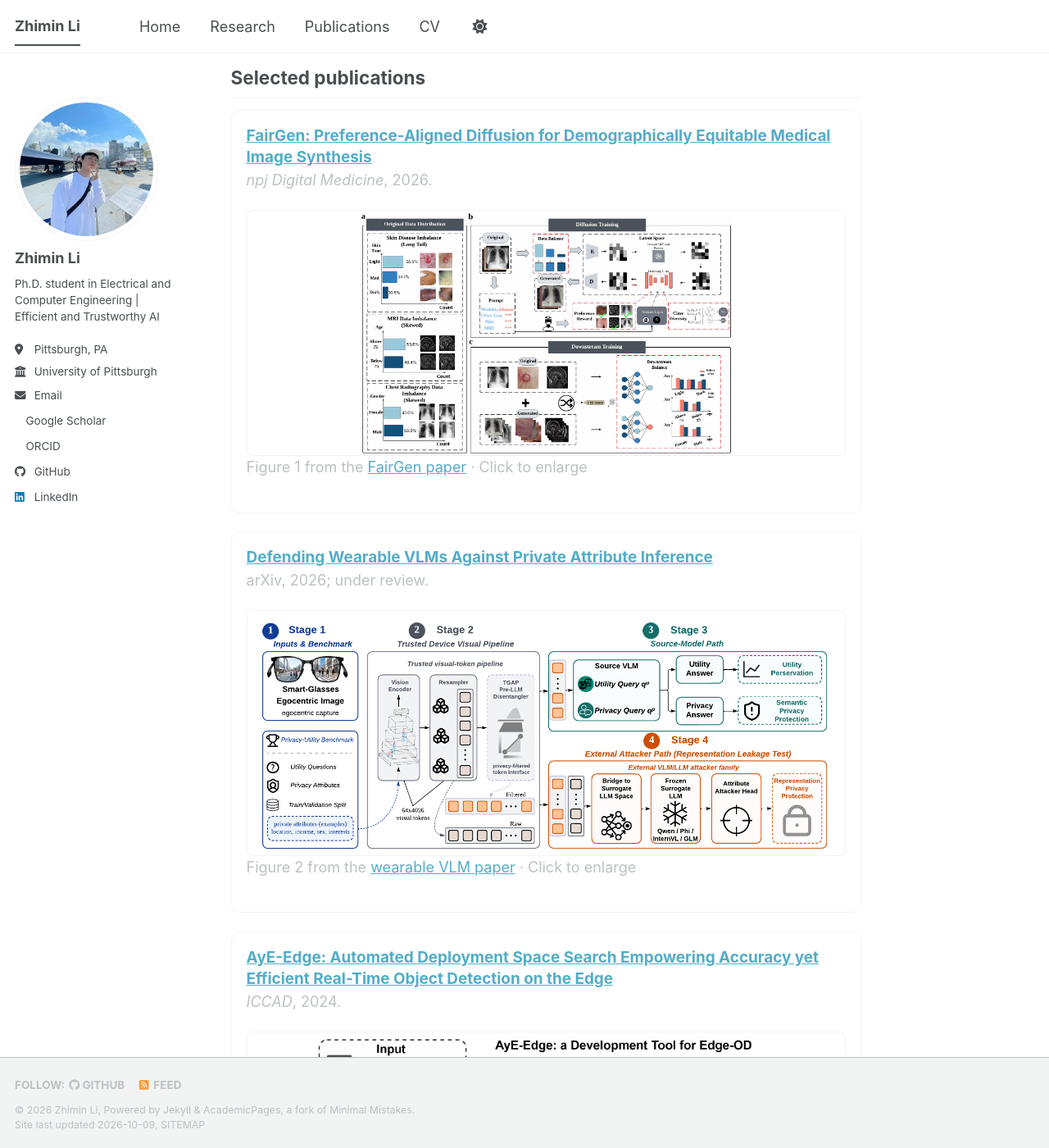
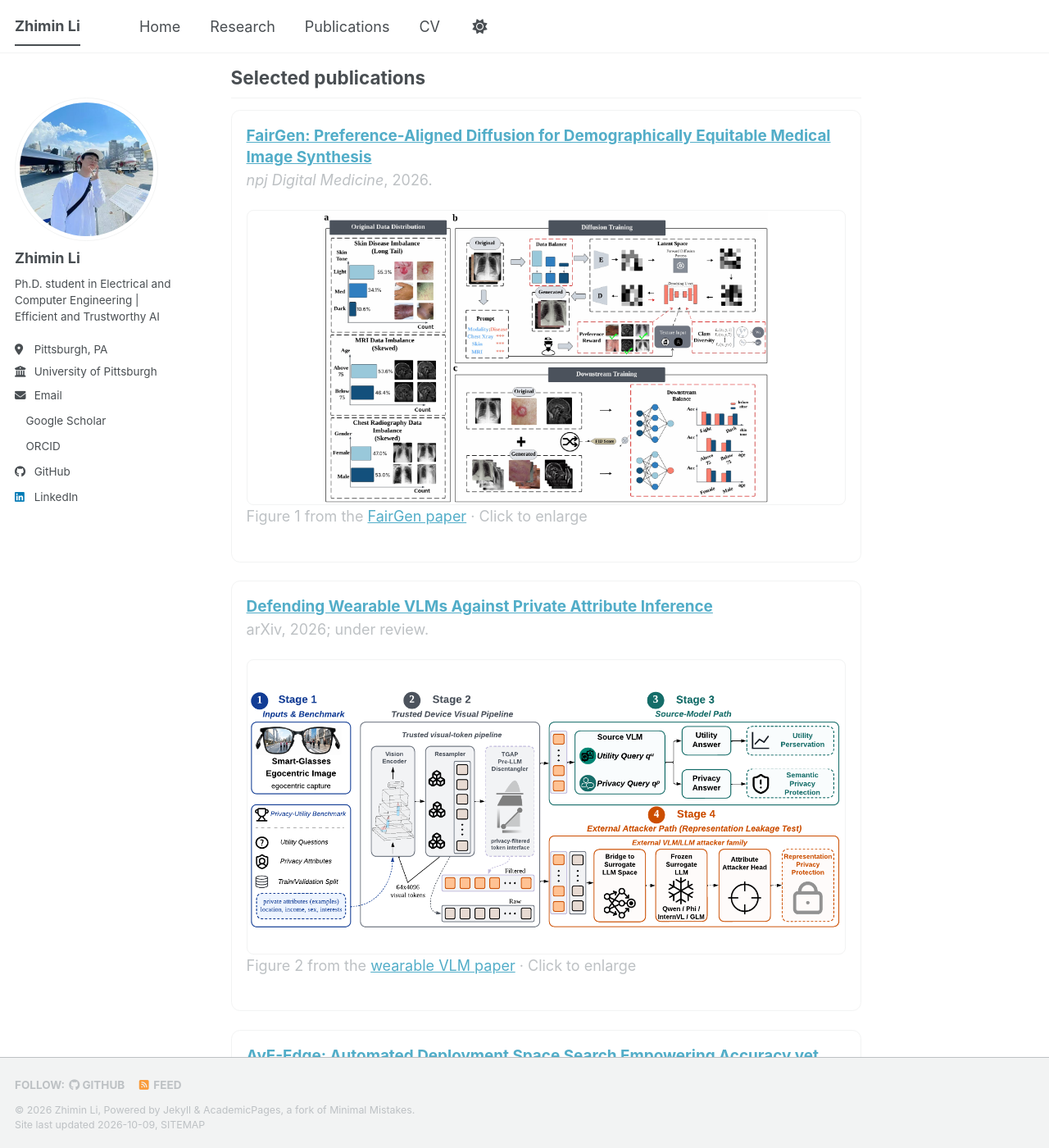
Before and after one commit to Krisocer/Krisocer.github.io, a Jekyll site: the page built from _pages/about.md, in a window 1280 px wide and 1400 px high, scrolled down 523 px. Shown: the whole window at 82% size. Built offline with Jekyll 4.4.1, drawn with Linux system fonts in a browser that asks for light colours; a style sheet for code colours, icons or effects is not loaded.

Commit message:
Increase uniform figure preview height for readability

```diff
--- a/_sass/layout/_paper-previews.scss
+++ b/_sass/layout/_paper-previews.scss
@@ -28,7 +28,7 @@
   align-items: center;
   justify-content: center;
   width: 100%;
-  height: 300px;
+  height: 360px;
   margin-top: 0.8rem;
   overflow: hidden;
   border: 1px solid var(--global-border-color);
@@ -45,7 +45,7 @@
 
 @media (max-width: 600px) {
   .selected-paper__preview {
-    height: 220px;
+    height: 230px;
   }
 }
 
```
